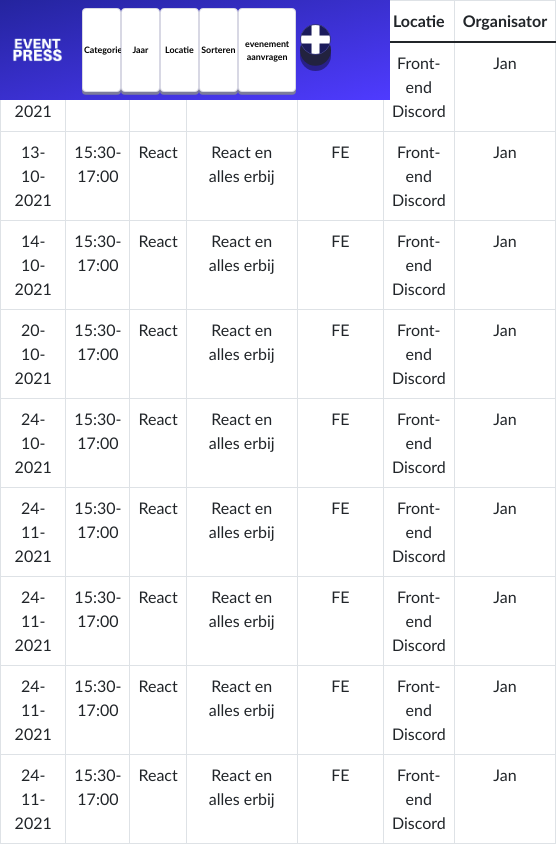
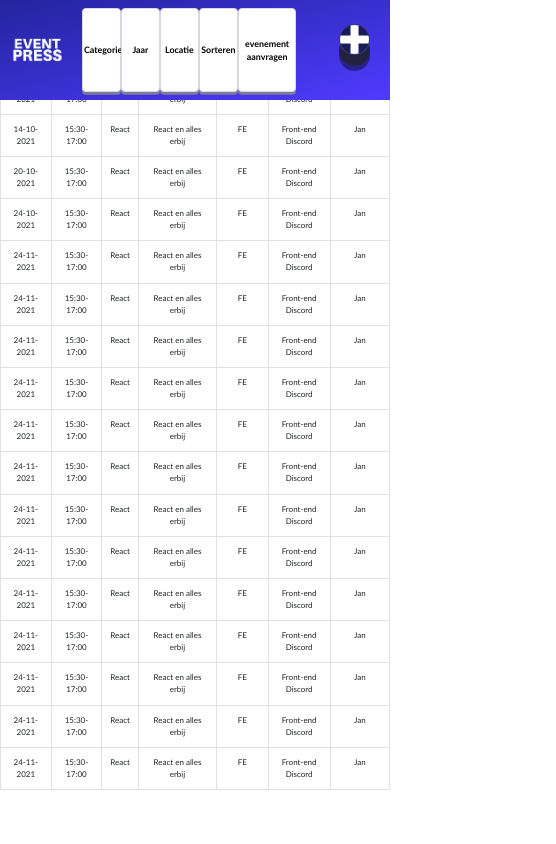
Before and after one commit to HarmenGerritsen/Eventpress, a React (Create React App) app: page / in a window 390 px wide. Shown: the top 844 px of the page, 556 px wide, since content can reach past the window. Built offline with nearby package versions, Linux system fonts and the light colour scheme.

Commit message:
more responsiveness

```diff
--- a/src/App.css
+++ b/src/App.css
@@ -168,7 +168,7 @@ td {
     font-size: 50%;
     width: 16vw;
   }
-  .requestButtonF {
+  .requestButton {
     font-size: 50%;
     width: 16vw;
   }
@@ -200,7 +200,7 @@ td {
   margin: 3vh 0 3vh 3vw;
   }
   .plus {
-    margin: -3vh -30vw auto auto;
+    margin: -3vh -50vw auto auto;
   }
   .menu {
     width: auto;
@@ -224,4 +224,7 @@ td {
     font-weight: bold;
     margin: 5vh auto 5vh 61vw;
   }
+  .Table {
+    font-size: 50%;
+  }
 }
```
